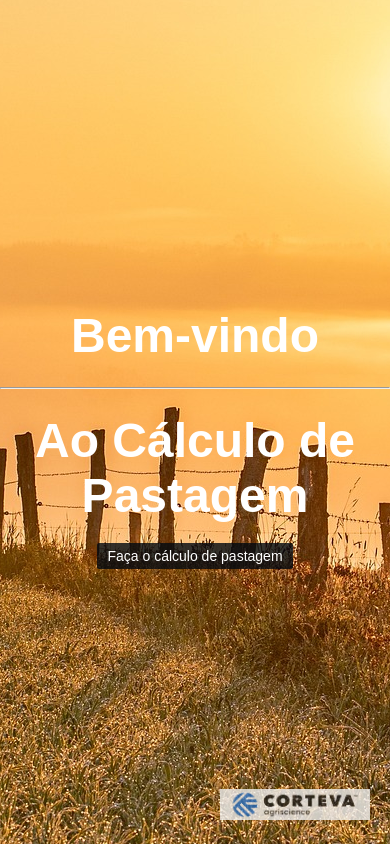
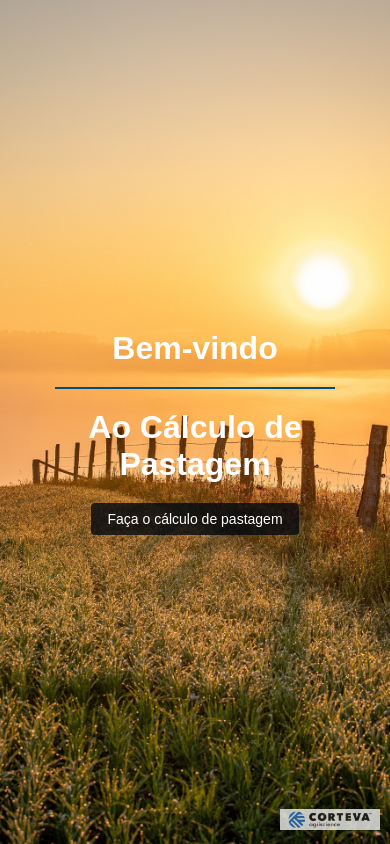
Before and after one commit to felixsakuayela/calculo_pastagem, a Django app: page / in a window 390 px wide. Run offline with Django 5.2, Linux system fonts and the light colour scheme.

Commit message:
css-dar-estilo_para-celular

```diff
--- a/templates/index.html
+++ b/templates/index.html
@@ -6,7 +6,7 @@
   <meta charset="UTF-8">
   <meta name="viewport" content="width=device-width, initial-scale=1.0">
   <title>Cálculo Pastagem</title>
-  <link rel="shortcut icon" href="{% static 'icon/icons8-calculate-67.png' %}" type="image/x-icon">
+  <link rel="shortcut icon" href="{}" type="image/x-icon">
   <link rel="stylesheet" href="{% static 'css/estilo.css' %}">
 <style>
   body {
@@ -15,6 +15,7 @@
   font-family: Arial, sans-serif;
   background-image: url('static/imagens/sunset-6303992_1920.jpg');
   background-position: center;
+  background-size: cover; /* Faz o background cobrir toda a tela */
   height: 100vh;
   display: flex;
   flex-direction: column;
@@ -23,43 +24,78 @@
   color: white;
   text-align: center;
 }
+
 h1 {
   font-size: 3em;
   color: white;
   margin-bottom: 20px;
 }
-    hr{
-      border-radius: 0%;
-      color: blue;
-      padding: 0px;
+
+hr {
+  border: none;
+  height: 2px;
+  background-color: #004F84;
+  width: 80%;
+  margin: 20px auto;
 }
+
 a#calcular-btn {
   display: inline-block;
-      padding: 5px 10px;
-      background-color: rgba(2, 8, 15, 0.8); /* Cor de fundo com opacidade */
+  padding: 10px 20px;
+  background-color: rgba(2, 8, 15, 0.8);
   color: #fff;
   text-decoration: none;
-      border: none;
-      border-radius: 2px;
-      font-size: 14px;
+  border-radius: 4px;
+  font-size: 16px;
   cursor: pointer;
-      transition: background-color 0.3s ease, opacity 0.3s ease; /* Adiciona transição de opacidade */
+  transition: background-color 0.3s ease, opacity 0.3s ease;
 }
 
 a#calcular-btn:hover {
-      background-color: #2b65a3;
-      opacity: 1; /* Define a opacidade completa quando o mouse está sobre o botão */
+  background-color: #004F84;
+  opacity: 1;
 }
 
 footer {
   position: absolute;
   bottom: 20px;
-      right: 20px; /* Posiciona no canto inferior direito */
+  right: 20px;
 }
 
 footer img {
-      width: 150px; /* Ajuste conforme necessário */
-      opacity: 0.8; /* Define a opacidade da imagem */
+  width: 150px;
+  opacity: 0.8;
+  transition: opacity 0.3s ease;
+}
+
+footer img:hover {
+  opacity: 1;
+}
+
+/* Estilos Responsivos */
+@media (max-width: 600px) {
+  body {
+    padding: 20px;
+    background-position: top;
+  }
+
+  h1 {
+    font-size: 2em;
+  }
+
+  a#calcular-btn {
+    padding: 8px 16px;
+    font-size: 14px;
+  }
+
+  footer {
+    bottom: 10px;
+    right: 10px;
+  }
+
+  footer img {
+    width: 100px; /* Reduz o tamanho do logo em telas menores */
+  }
 }
 
 </style>
```
Lines whose indentation alone changed are shown as unchanged.
